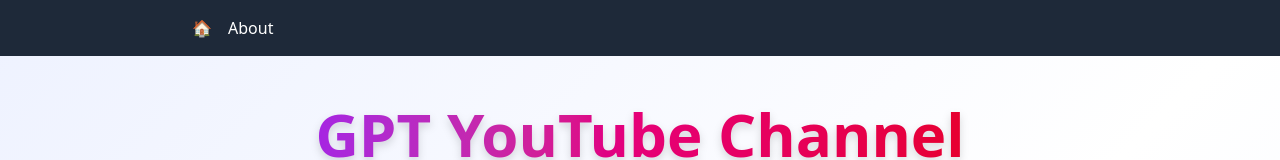
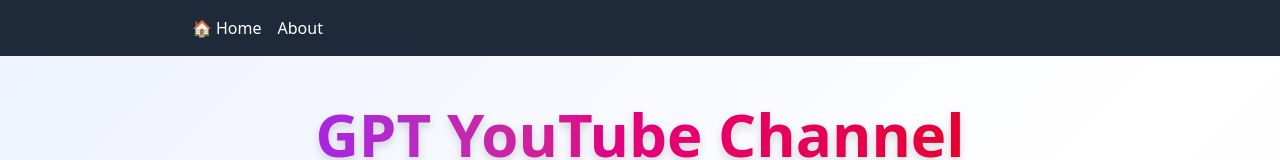
Before and after one commit to louispaulet/gpt_recommender, a React (Vite) app in the folder gpt_reco_app/: page / in a window 1280 px wide. Shown: the top 160 px of the page. Built offline with nearby package versions, Linux system fonts and the light colour scheme.

Commit message:
add home label on the navbar home button

```diff
--- a/gpt_reco_app/src/components/Navbar.jsx
+++ b/gpt_reco_app/src/components/Navbar.jsx
@@ -6,8 +6,9 @@ function Navbar() {
     <nav className="bg-gray-800 p-4 text-white">
       <ul className="flex space-x-4 max-w-4xl mx-auto">
         <li>
-          <Link to="/" className="hover:underline" aria-label="Home">
-            🏠
+          <Link to="/" className="flex items-center space-x-1" aria-label="Home">
+            <span role="img" aria-label="home" className="no-underline">🏠</span>
+            <span className="hover:underline">Home</span>
           </Link>
         </li>
         <li>
```
